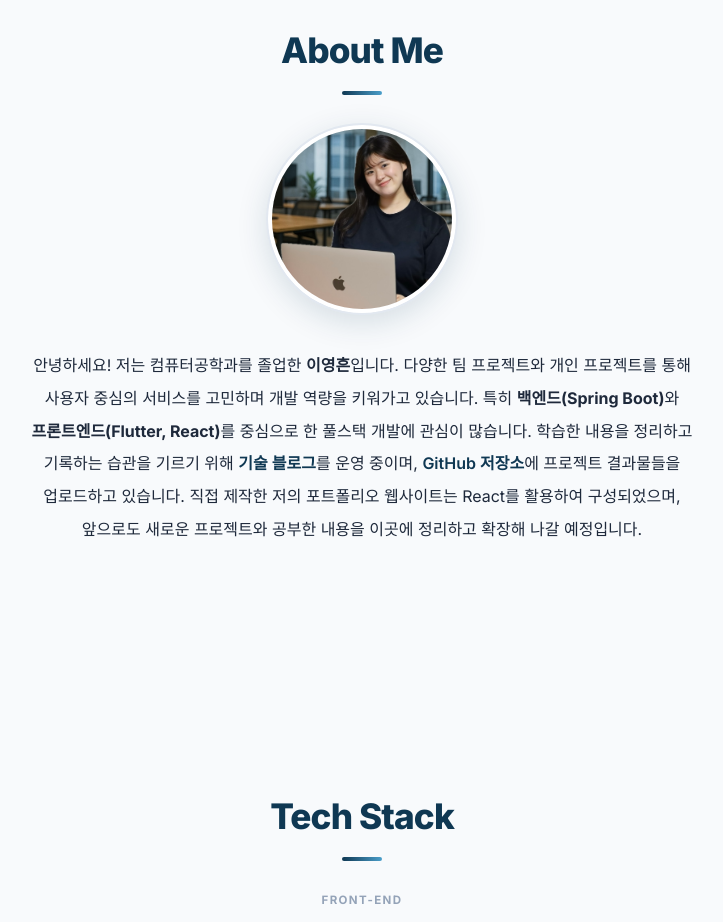
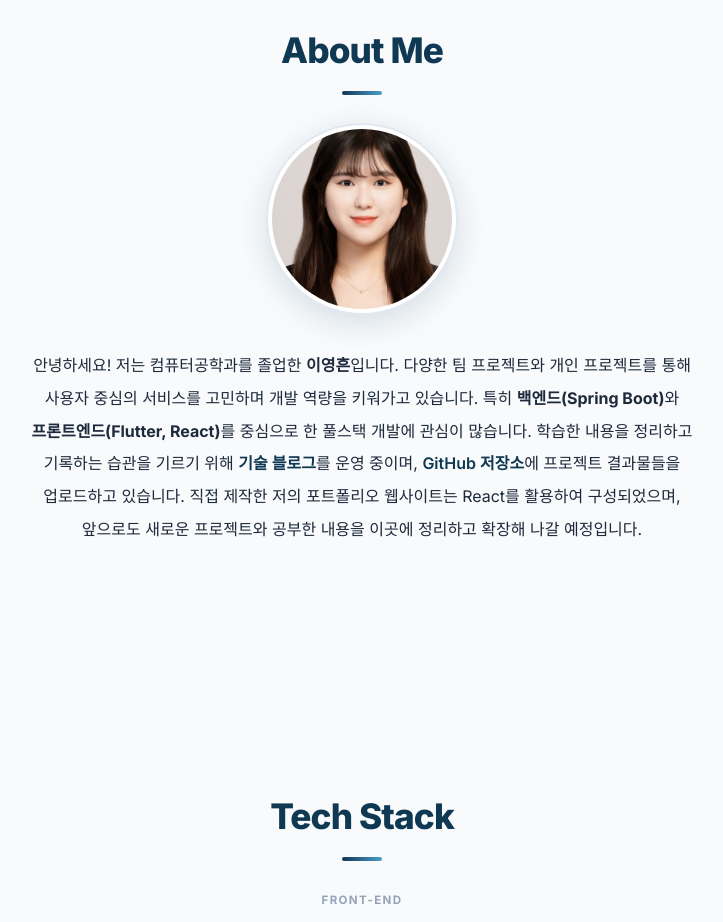
Before and after one commit to eongeung/eongeung, a React (Vite) app: page / in a window 1280 px wide. Shown: the part 980-1902 px from the top of the page, without its empty margins (278-1001 px from the left). Built offline with nearby package versions, Linux system fonts and the light colour scheme.

Commit message:
chore: 프로필 이미지 pp.jpg → pp.jpeg 교체
Co-Authored-By: Claude Sonnet 4.6 <noreply@anthropic.com>

```diff
--- a/src/sections/About.jsx
+++ b/src/sections/About.jsx
@@ -8,7 +8,7 @@ export default function About() {
     <section id="about">
       <h1>About Me</h1>
       <FadeIn>
-        <img src={`${import.meta.env.BASE_URL}assets/images/pp.jpg`} alt="portfolio" className="profile-img" />
+        <img src={`${import.meta.env.BASE_URL}assets/images/pp.jpeg`} alt="portfolio" className="profile-img" />
         {lang === 'ko' ? (
           <p>
             안녕하세요! 저는 컴퓨터공학과를 졸업한 <strong>이영흔</strong>입니다.
```
Also changed, not shown: public/assets/images/pp.jpeg (added).
